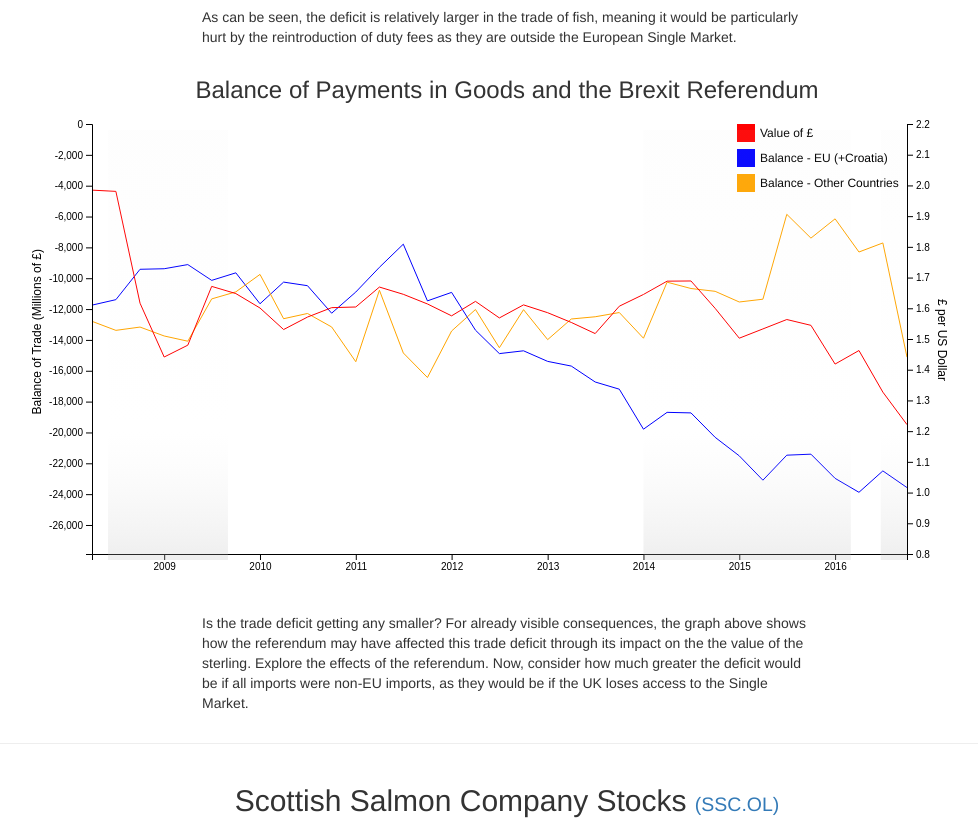
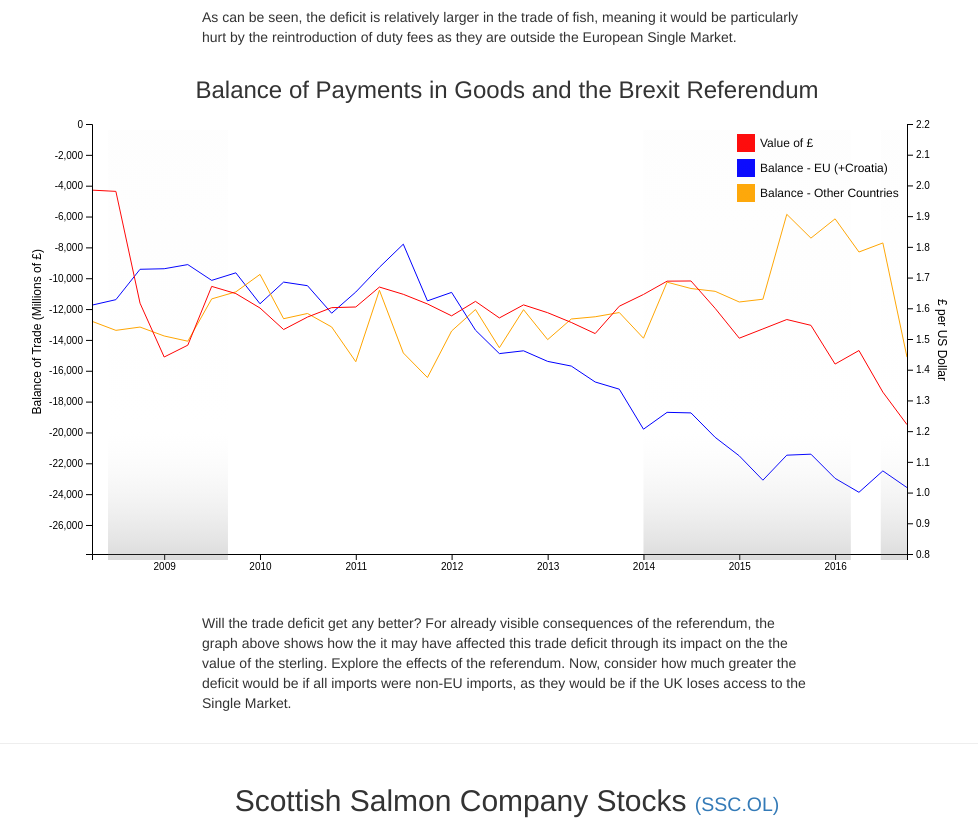
Before and after one commit to comp6234-group5/fish, a website: page index.html in a window 1280 px wide. Shown: the part 2524-3348 px from the top of the page, without its empty margins (133-1111 px from the left). Drawn offline with nearby package versions, Linux system fonts and the light colour scheme.

Commit message:
Minor touch-up

```diff
--- a/index.html
+++ b/index.html
@@ -104,7 +104,7 @@
           <svg class="balanceOfPay center-graph" width="1120" height="470" style="padding-left:80px;"></svg>
 
           <p class="col-md-6 col-md-offset-3">
-          Is the trade deficit getting any smaller? For already visible consequences, the graph above shows how the referendum may have affected this trade deficit through its impact on the the value of the sterling.
+          Will the trade deficit get any better? For already visible consequences of the referendum, the graph above shows how the it may have affected this trade deficit through its impact on the the value of the sterling.
           Explore the effects of the referendum. Now, consider how much greater the deficit would be if all imports were non-EU imports, as they would be if the UK loses access to the Single Market.
           </p>
         </div>
--- a/js/BalanceOfPay+GBP.js
+++ b/js/BalanceOfPay+GBP.js
@@ -187,7 +187,7 @@ var createBalanceGraph = function () {
     legend.x = width - 170;
     //legend.x = width + 30;
     //legend.y = height - 70;
-    legend.y = 0;
+    legend.y = 10;
     legend.squareSize = 18;
     legend.selectAll('rect')
           .data(legendData)
@@ -215,7 +215,7 @@ var createBalanceGraph = function () {
             });
 
     //Colors and opacity gradient for highlight zones
-    var highlightColorBase = "#B7B7B7",
+    var highlightColorBase = "#666666",
         mOutColor = "url(#gradient1)",
         mOverColor = "url(#gradient2)";
 
```
